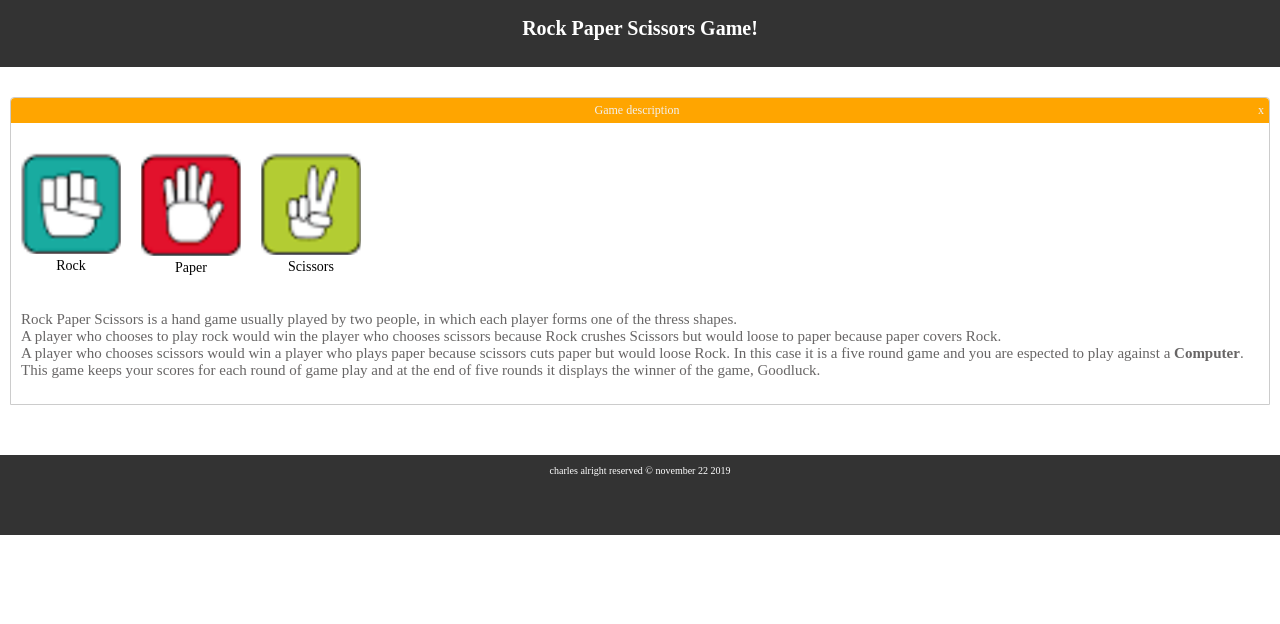
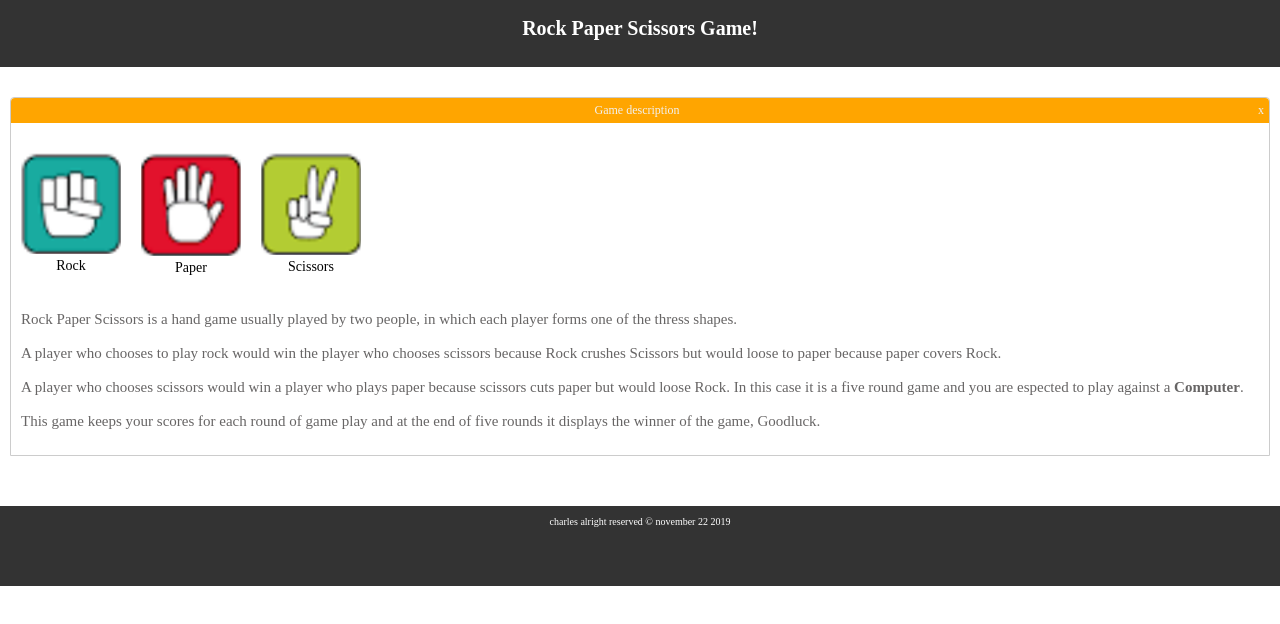
Before and after one commit to Boogie27/rock-paper-scissors, a plain HTML site: page index.html in a window 1280 px wide. Both pictures are taken after a click on the link "Read aboout". Drawn offline with Linux system fonts and the light colour scheme.

Commit message:
Update index.html

```diff
--- a/index.html
+++ b/index.html
@@ -30,11 +30,11 @@
                   </div>
             </div>
           <div class="paragraph">
-            <p>Rock Paper Scissors is a hand game usually played by two people, in which each player forms one of the thress shapes.<br>
+            <p>Rock Paper Scissors is a hand game usually played by two people, in which each player forms one of the thress shapes.<br><br>
             A player who chooses to play rock would win the player who chooses scissors because Rock crushes Scissors but would loose to paper
-            because paper covers Rock. <br>A player who chooses scissors would win a player who plays paper because scissors cuts paper but would loose
+            because paper covers Rock.<br> <br>A player who chooses scissors would win a player who plays paper because scissors cuts paper but would loose
             Rock.
-            In this case it is a five round game and you are espected to play against a <b>Computer</b>.<br>
+            In this case it is a five round game and you are espected to play against a <b>Computer</b>.<br><br>
             This game keeps your scores for each round of game play and at the end of five rounds it displays the winner of the game, Goodluck.
 
             </p>
```
